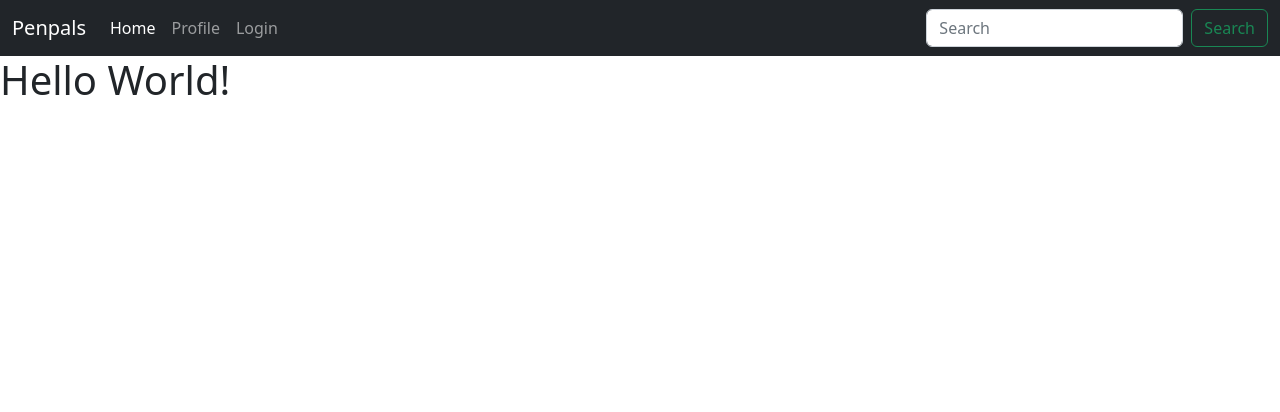
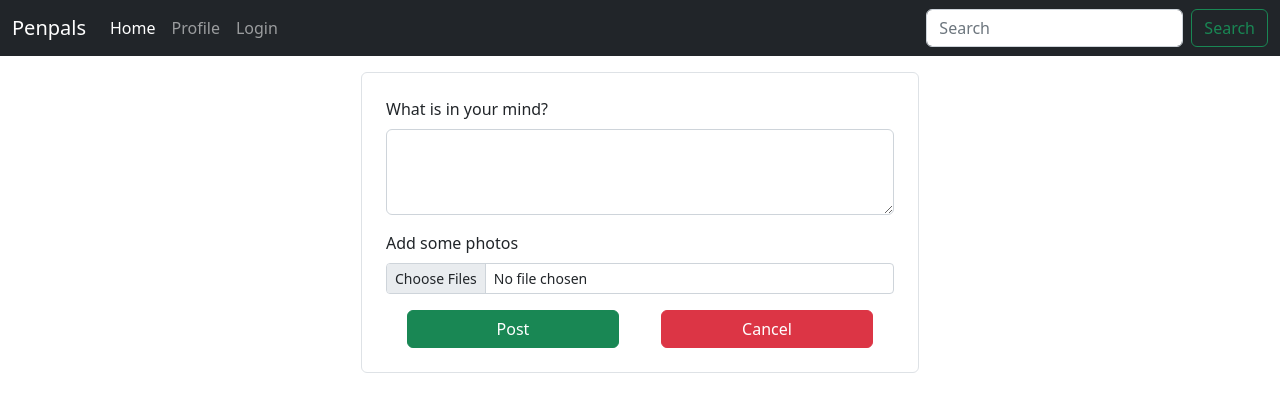
Before and after one commit to Codef1/penpals, a website: page index.html in a window 1280 px wide. Drawn offline with nearby package versions, Linux system fonts and the light colour scheme.

Commit message:
Add new post form in home page

```diff
--- a/index.html
+++ b/index.html
@@ -47,7 +47,31 @@
         </div>
       </div>
     </nav>
-    <h1>Hello World!</h1>
+    <div class="container d-flex justify-content-center">
+      <form action="" class="col col-lg-6 m-3 border rounded p-4">
+        <div class="mb-3">
+          <label for="post-desc" class="form-label"
+            >What is in your mind?</label
+          >
+          <textarea class="form-control" id="post-desc" rows="3"></textarea>
+        </div>
+        <div class="mb-3">
+          <label for="formFileMultiple" class="form-label"
+            >Add some photos</label
+          >
+          <input
+            class="form-control form-control-sm"
+            type="file"
+            id="formFileMultiple"
+            multiple
+          />
+        </div>
+        <div class="d-flex justify-content-around">
+          <button class="btn btn-success col-5" type="submit">Post</button>
+          <button class="btn btn-danger col-5" type="reset">Cancel</button>
+        </div>
+      </form>
+    </div>
     <script src="/node_modules/bootstrap/dist/js/bootstrap.bundle.min.js"></script>
   </body>
 </html>
```
